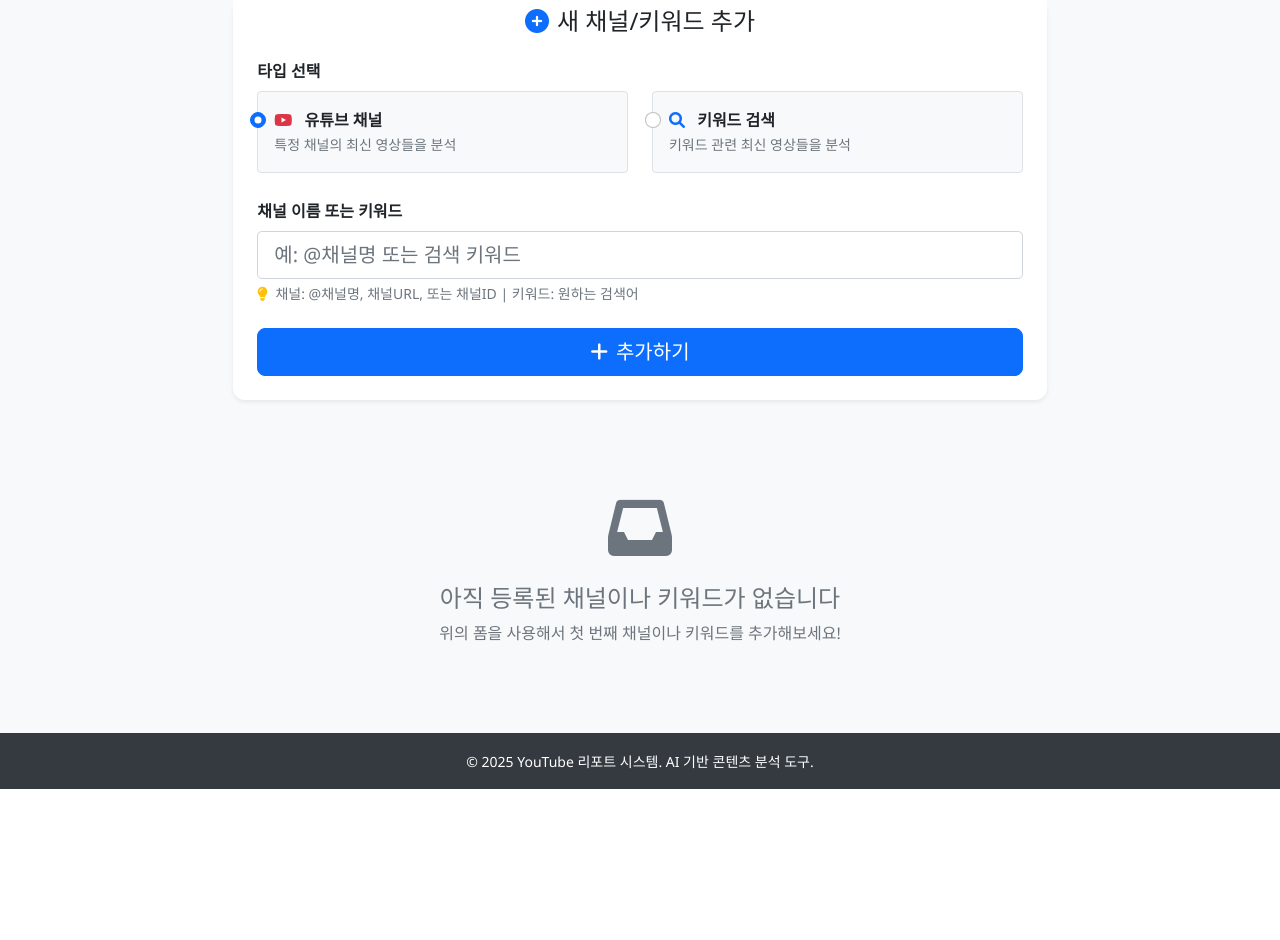
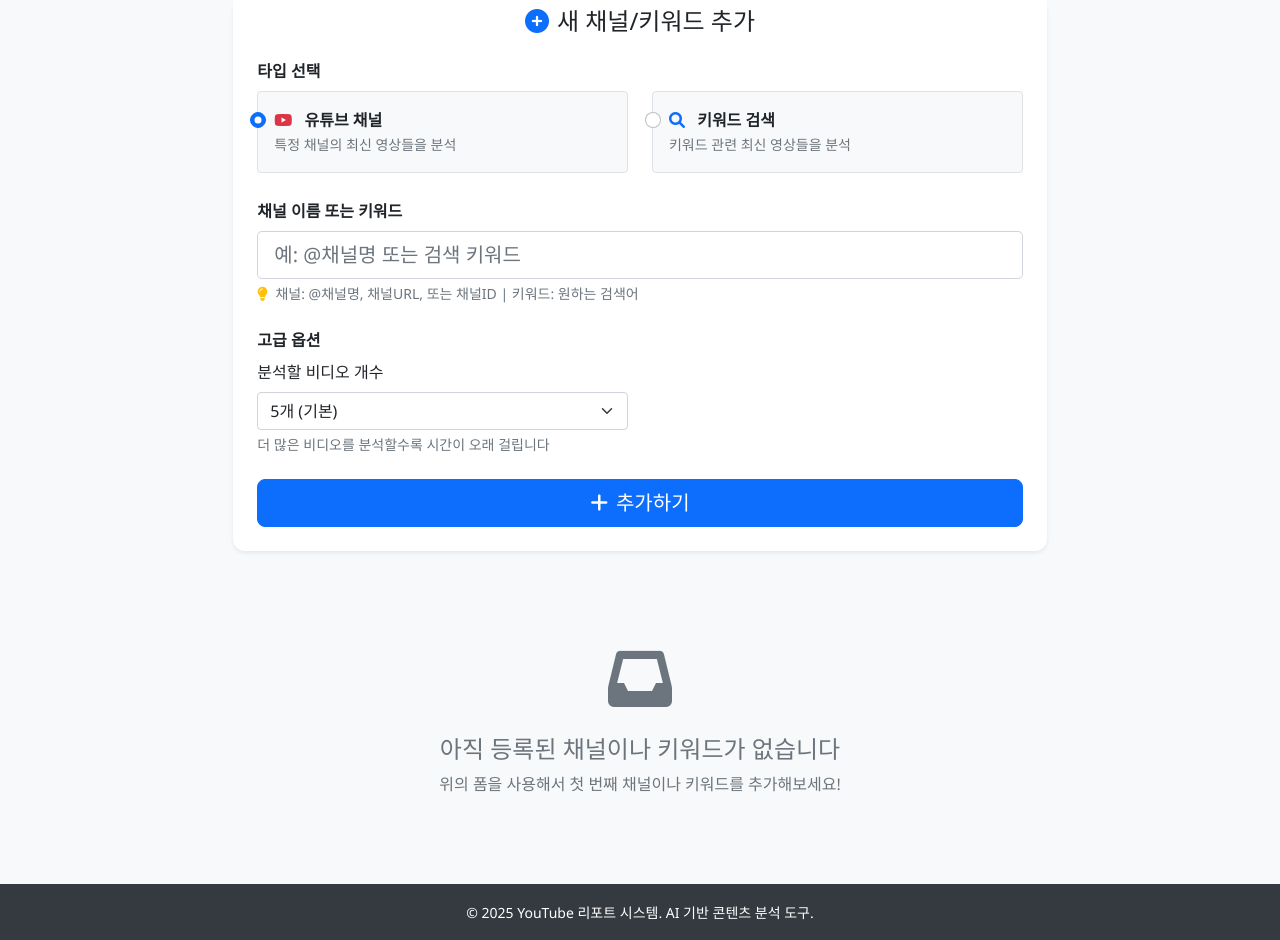
Before and after one commit to blueblud7/youtubereport, a Flask app: page / in a window 1280 px wide. Shown: the part 305-1245 px from the top of the page. Before the commit the page ends 1094 px from the top, so only its background shows below. Run offline with Flask 3, Linux system fonts and the light colour scheme; parts of the project's set-up code (start-up, migrations or seed data) failed here and were passed over.

Commit message:
✨ Add user-configurable video count and channel-specific keyword search - Added video_count field to Channel model for customizable analysis count (5-50 videos) - Added target_channel_id field for keyword search within specific channels - Enhanced UI with advanced options in add channel form - Updated YouTube service to support channel-filtered keyword searches - Dynamic UI shows keyword options only when keyword type is selected

```diff
--- a/app.py
+++ b/app.py
@@ -60,6 +60,8 @@ def all_reports():
 def add_channel():
     name = request.form.get('name')
     type = request.form.get('type')
+    video_count = int(request.form.get('video_count', 5))
+    target_channel = request.form.get('target_channel', '')
 
     if not name or not type:
         flash('채널 이름과 타입을 모두 입력해주세요.')
@@ -73,10 +75,22 @@ def add_channel():
             flash('유효하지 않은 채널입니다.')
             return redirect(url_for('index'))
 
-    channel = Channel(name=name, channel_id=channel_id, channel_type=type)
+    # 키워드의 경우 target_channel_id 설정
+    target_channel_id = None
+    if type == 'keyword' and target_channel:
+        target_channel_id = target_channel
+
+    channel = Channel(
+        name=name,
+        channel_id=channel_id,
+        channel_type=type,
+        video_count=video_count,
+        target_channel_id=target_channel_id
+    )
     db.session.add(channel)
     db.session.commit()
 
+    flash(f'"{name}"이(가) 성공적으로 추가되었습니다! (분석 비디오 수: {video_count}개)')
     return redirect(url_for('index'))
 
 @app.route('/generate_report/<int:channel_id>')
@@ -111,7 +125,11 @@ def generate_report_with_prompt(channel_id):
         custom_prompt = None
 
     # 비디오 가져오기
-    videos = youtube_service.get_videos(channel.name, is_keyword=(channel.channel_type == 'keyword'))
+    videos = youtube_service.get_videos(
+        channel.name,
+        is_keyword=(channel.channel_type == 'keyword'),
+        target_channel_id=channel.target_channel_id
+    )
 
     if not videos:
         flash('비디오를 찾을 수 없습니다.')
@@ -121,7 +139,7 @@ def generate_report_with_prompt(channel_id):
     analyses = []
     analyzed_videos = []  # 실제로 분석된 비디오들의 정보 저장
 
-    for video in videos[:5]:  # 최근 5개 비디오만 분석
+    for video in videos[:channel.video_count]:  # 설정된 개수만큼 분석
         captions = youtube_service.get_video_captions(video['video_id'])
         if captions:
             analysis = get_gpt_service().analyze_content(
--- a/models.py
+++ b/models.py
@@ -8,6 +8,8 @@ class Channel(db.Model):
     name = db.Column(db.String(100), nullable=False)
     channel_id = db.Column(db.String(100), nullable=True)
     channel_type = db.Column(db.String(20), nullable=False)  # 'channel' or 'keyword'
+    video_count = db.Column(db.Integer, nullable=False, default=5)  # 분석할 비디오 개수
+    target_channel_id = db.Column(db.String(100), nullable=True)  # 키워드 검색 제한할 채널 ID
     created_at = db.Column(db.DateTime, default=datetime.utcnow)
     reports = db.relationship('Report', backref='channel', lazy=True, cascade='all, delete-orphan')
 
--- a/templates/index.html
+++ b/templates/index.html
@@ -71,6 +71,37 @@
                                     </div>
                                 </div>
 
+                                <!-- 고급 옵션 -->
+                                <div class="mb-4">
+                                    <label class="form-label fw-bold">고급 옵션</label>
+                                    <div class="row">
+                                        <div class="col-md-6">
+                                            <label for="video_count" class="form-label">분석할 비디오 개수</label>
+                                            <select class="form-select" id="video_count" name="video_count">
+                                                <option value="5" selected>5개 (기본)</option>
+                                                <option value="10">10개</option>
+                                                <option value="15">15개</option>
+                                                <option value="20">20개</option>
+                                                <option value="30">30개</option>
+                                                <option value="50">50개</option>
+                                            </select>
+                                            <div class="form-text">더 많은 비디오를 분석할수록 시간이 오래 걸립니다</div>
+                                        </div>
+                                        <div class="col-md-6" id="keyword_options" style="display: none;">
+                                            <label for="target_channel" class="form-label">검색 범위 제한 (선택사항)</label>
+                                            <select class="form-select" id="target_channel" name="target_channel">
+                                                <option value="">전체 YouTube에서 검색</option>
+                                                {% for ch in channels %}
+                                                    {% if ch.channel_type == 'channel' and ch.channel_id %}
+                                                        <option value="{{ ch.channel_id }}">{{ ch.name }} 채널 내에서만</option>
+                                                    {% endif %}
+                                                {% endfor %}
+                                            </select>
+                                            <div class="form-text">특정 채널 내에서만 키워드 검색하려면 선택하세요</div>
+                                        </div>
+                                    </div>
+                                </div>
+
                                 <div class="d-grid">
                                     <button type="submit" class="btn btn-primary btn-lg">
                                         <i class="fas fa-plus me-2"></i>추가하기
@@ -111,6 +142,7 @@
                                     </div>
 
                                     <div class="mb-3">
+                                        <div class="d-flex justify-content-between align-items-center mb-2">
                                             {% if channel.reports %}
                                                 <small class="text-success">
                                                     <i class="fas fa-check-circle me-1"></i>
@@ -120,6 +152,15 @@
                                                 <small class="text-muted">
                                                     <i class="fas fa-clock me-1"></i>
                                                     리포트 없음
+                                                </small>
+                                            {% endif %}
+                                            <small class="text-primary">
+                                                <i class="fas fa-video me-1"></i>{{ channel.video_count }}개 분석
+                                            </small>
+                                        </div>
+                                        {% if channel.channel_type == 'keyword' and channel.target_channel_id %}
+                                            <small class="text-info d-block">
+                                                <i class="fas fa-filter me-1"></i>특정 채널 내 검색
                                             </small>
                                         {% endif %}
                                     </div>
@@ -191,4 +232,27 @@
 
 <!-- Bootstrap JS (Alert 기능을 위해) -->
 <script src="https://cdn.jsdelivr.net/npm/bootstrap@5.1.3/dist/js/bootstrap.bundle.min.js"></script>
+
+<script>
+// 타입 선택에 따라 키워드 옵션 표시/숨김
+document.addEventListener('DOMContentLoaded', function() {
+    const channelRadio = document.getElementById('channel');
+    const keywordRadio = document.getElementById('keyword');
+    const keywordOptions = document.getElementById('keyword_options');
+
+    function toggleKeywordOptions() {
+        if (keywordRadio.checked) {
+            keywordOptions.style.display = 'block';
+        } else {
+            keywordOptions.style.display = 'none';
+        }
+    }
+
+    channelRadio.addEventListener('change', toggleKeywordOptions);
+    keywordRadio.addEventListener('change', toggleKeywordOptions);
+
+    // 초기 상태 설정
+    toggleKeywordOptions();
+});
+</script>
 {% endblock %}
```
Also changed, not shown: youtube_service.py (+16 -10 lines). Lines whose indentation alone changed are shown as unchanged.
